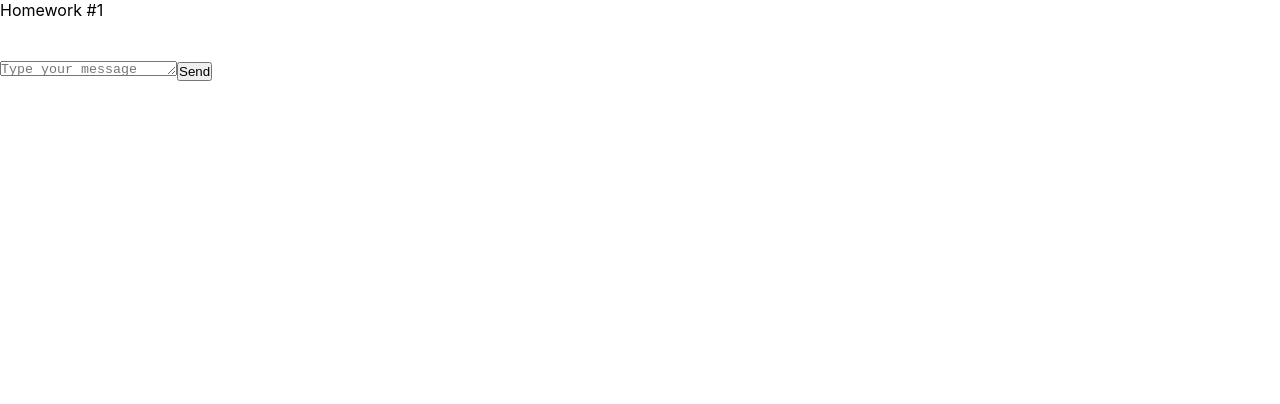
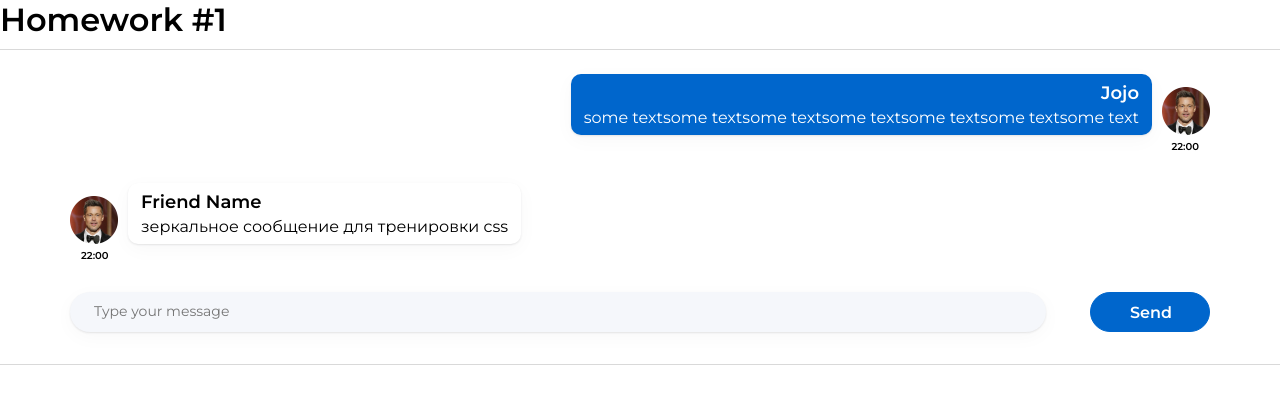
Before and after one commit to Jorjjo/s2-homeworks, a React (Create React App) app: page / in a window 1280 px wide. Shown: the top 404 px of the page. Built offline with nearby package versions, Linux system fonts and the light colour scheme.

Commit message:
hw-1 done

```diff
--- a/public/index.html
+++ b/public/index.html
@@ -1,4 +1,4 @@
-<!DOCTYPE html>
+<!doctype html>
 <html lang="en">
     <head>
         <meta charset="utf-8" />
@@ -10,6 +10,12 @@
             content="Web site created using create-react-app"
         />
         <link rel="apple-touch-icon" href="%PUBLIC_URL%/logo192.png" />
+        <link rel="preconnect" href="https://fonts.googleapis.com" />
+        <link rel="preconnect" href="https://fonts.gstatic.com" crossorigin />
+        <link
+            href="https://fonts.googleapis.com/css2?family=Montserrat:ital,wght@0,100..900;1,100..900&display=swap"
+            rel="stylesheet"
+        />
         <!--
       manifest.json provides metadata used when your web app is installed on a
       user's mobile device or desktop. See https://developers.google.com/web/fundamentals/web-app-manifest/
@@ -38,6 +44,5 @@
 
       To begin the development, run `npm start` or `yarn start`.
       To create a production bundle, use `npm run build` or `yarn build`.
-    -->
-  </body>
+    --></body>
 </html>
--- a/src/index.css
+++ b/src/index.css
@@ -4,17 +4,39 @@
     box-sizing: border-box;
 }
 
+:focus,
+:active {
+    outline: none;
+}
+a:focus,
+a:active {
+    outline: none;
+}
+
+input,
+button,
+textarea {
+    background: transparent;
+    font-family: inherit;
+    font-size: 100%;
+}
+textarea {
+    resize: none;
+}
+
+
 body {
     margin: 0;
-    font-family: -apple-system, BlinkMacSystemFont, 'Segoe UI', 'Roboto',
-    'Oxygen', 'Ubuntu', 'Cantarell', 'Fira Sans', 'Droid Sans',
-    'Helvetica Neue', sans-serif;
+    font-family:
+        -apple-system, BlinkMacSystemFont, 'Segoe UI', 'Roboto', 'Oxygen',
+        'Ubuntu', 'Cantarell', 'Fira Sans', 'Droid Sans', 'Helvetica Neue',
+        sans-serif;
     -webkit-font-smoothing: antialiased;
     -moz-osx-font-smoothing: grayscale;
     box-sizing: border-box;
 }
 
 code {
-    font-family: source-code-pro, Menlo, Monaco, Consolas, 'Courier New',
-    monospace;
+    font-family:
+        source-code-pro, Menlo, Monaco, Consolas, 'Courier New', monospace;
 }
--- a/src/s1-main/App.module.css
+++ b/src/s1-main/App.module.css
@@ -1,11 +1,16 @@
 .App {
     --header_height: 60px;
+    font-family: 'Montserrat', sans-serif;
 }
 
 .hw {
-
+    border-top: 1px solid #d9d9d9;
+    border-bottom: 1px solid #d9d9d9;
+    padding: 24px 70px 32px;
 }
 
 .hwTitle {
-
+    font-size: 32px;
+    font-weight: 600;
+    margin-bottom: 10px;
 }
--- a/src/s2-homeworks/hw01/HW1.tsx
+++ b/src/s2-homeworks/hw01/HW1.tsx
@@ -1,9 +1,9 @@
-import React from 'react'
-import Message from './message/Message'
-import MessageSender from './message-sender/MessageSender'
-import s2 from '../../s1-main/App.module.css'
-import FriendMessage from './friend-message/FriendMessage'
-import avatar from './avatar.png'
+import React from 'react';
+import Message from './message/Message';
+import MessageSender from './message-sender/MessageSender';
+import s2 from '../../s1-main/App.module.css';
+import FriendMessage from './friend-message/FriendMessage';
+import avatar from './avatar.png';
 
 /*
  * 1 - описать тип MessageType
@@ -14,20 +14,24 @@ import avatar from './avatar.png'
  * */
 
 // нужно создать правильный тип вместо any
-export type MessageType = any
+export type MessageType = {
+    id: number;
+    user: { avatar: string; name: string };
+    message: { text: string; time: string };
+};
 
 // структуру объекта не менять
 export const message0: MessageType = {
     id: 0,
     user: {
         avatar: avatar, // можно менять
-        name: 'Some Name',  // можно менять
+        name: 'Jojo', // можно менять
     },
     message: {
         text: 'some textsome textsome textsome textsome textsome textsome text', // можно менять
         time: '22:00', // можно менять
     },
-}
+};
 export const friendMessage0: MessageType = {
     id: 100,
     user: {
@@ -38,7 +42,7 @@ export const friendMessage0: MessageType = {
         text: 'зеркальное сообщение для тренировки css', // можно менять
         time: '22:00', // можно менять
     },
-}
+};
 
 const HW1 = () => {
     return (
@@ -55,7 +59,7 @@ const HW1 = () => {
                 <MessageSender M={Message} />
             </div>
         </div>
-    )
-}
+    );
+};
 
-export default HW1
+export default HW1;
--- a/src/s2-homeworks/hw01/friend-message/FriendMessage.module.css
+++ b/src/s2-homeworks/hw01/friend-message/FriendMessage.module.css
@@ -1,31 +1,62 @@
 .friendMessage {
-
+    margin-bottom: 30px;
 }
 
 .friendImageAndText {
-
+    display: flex;
+    align-items: end;
+    gap: 10px;
 }
 
 .friendImageAndText img {
-
+    width: 48px;
+    height: 48px;
 }
 
 .friendText {
-
+    position: relative;
+    height: fit-content;
+    width: fit-content;
+    padding: 8px 13px;
+    background-color: #fff;
+    border-radius: 10px;
+    box-shadow:
+        0px 5px 20px 0px rgba(29, 33, 38, 0.03),
+        0px 1px 2px 0px rgba(29, 33, 38, 0.1);
 }
 
 .friendText:after {
-
+    /* content: '';
+    display: inline-block;
+    position: absolute;
+    bottom: 0;
+    left: 0;
+    width: 50px;
+    height: 10px;
+    -webkit-transform: skew(-60deg);
+    -moz-transform: skew(-60deg);
+    -o-transform: skew(-60deg);
+    transform: skew(-60deg);
+    z-index: -1;
+    background-color: #fff;
+    box-shadow:
+        0px 5px 20px 0px rgba(29, 33, 38, 0.03),
+        0px 1px 2px 0px rgba(29, 33, 38, 0.1); */
 }
 
 .friendName {
-
+    font-size: 18px;
+    font-weight: 600;
+    margin-bottom: 4px;
 }
 
 .friendMessageText {
-
+    font-family: 'Montserrat', sans-serif;
+    font-size: 16px;
 }
 
 .friendTime {
-
+    margin: 5px 11px;
+    font-size: 10px;
+    font-weight: 600;
 }
--- a/src/s2-homeworks/hw01/friend-message/FriendMessage.tsx
+++ b/src/s2-homeworks/hw01/friend-message/FriendMessage.tsx
@@ -1,8 +1,12 @@
-import React from 'react'
-import s from './FriendMessage.module.css'
+import React from 'react';
+import s from './FriendMessage.module.css';
+import { MessageType } from '../HW1';
 
+export type FriendMessagePropsType = {
+    message: MessageType;
+};
 // создать тип вместо any и отобразить приходящие данные
-const FriendMessage = (props: any) => {
+const FriendMessage = (props: FriendMessagePropsType) => {
     return (
         <div
             id={'hw1-friend-message-' + props.message.id}
@@ -11,26 +15,20 @@ const FriendMessage = (props: any) => {
             <div className={s.friendImageAndText}>
                 <img
                     id={'hw1-friend-avatar-' + props.message.id}
-                    // создаёт студент
-
-                    //
+                    src={props.message.user.avatar}
                 />
                 <div className={s.friendText}>
                     <div
                         id={'hw1-friend-name-' + props.message.id}
                         className={s.friendName}
                     >
-                        {/*создаёт студент*/}
-
-                        {/**/}
+                        {props.message.user.name}
                     </div>
                     <pre
                         id={'hw1-friend-text-' + props.message.id}
                         className={s.friendMessageText}
                     >
-                        {/*создаёт студент*/}
-
-                        {/**/}
+                        {props.message.message.text}
                     </pre>
                 </div>
             </div>
@@ -38,12 +36,10 @@ const FriendMessage = (props: any) => {
                 id={'hw1-friend-time-' + props.message.id}
                 className={s.friendTime}
             >
-                {/*создаёт студент*/}
-
-                {/**/}
+                {props.message.message.time}
             </div>
         </div>
-    )
-}
+    );
+};
 
-export default FriendMessage
+export default FriendMessage;
--- a/src/s2-homeworks/hw01/message-sender/MessageSender.module.css
+++ b/src/s2-homeworks/hw01/message-sender/MessageSender.module.css
@@ -1,18 +1,41 @@
 .sendForm {
-
+    display: flex;
+    justify-content: space-between;
+    gap: 20px;
 }
 
 .textarea {
-
+    max-width: 976px;
+    width: 100%;
+    min-height: 40px;
+    padding: 12px 24px 11px;
+    line-height: 100%;
+    font-size: 14px;
+    border-radius: 20px;
+    background-color: #f5f7fb;
+    border: 0;
+    box-shadow:
+        0px 5px 20px 0px rgba(29, 33, 38, 0.03),
+        0px 1px 2px 0px rgba(29, 33, 38, 0.1);
 }
 
 .button {
-
+    width: 120px;
+    padding: 8px 39px;
+    background-color: #0066cc;
+    border-radius: 20px;
+    border: 1px solid #0066cc;
+    color: #fff;
+    font-size: 16px;
+    font-weight: 600;
+    cursor: pointer;
 }
 
 .button:hover {
-
+    background-color: #fff;
+    color: #0066cc;
 }
 .button:active {
-
+    background-color: #004991;
+    color: #fff;
 }
--- a/src/s2-homeworks/hw01/message/Message.module.css
+++ b/src/s2-homeworks/hw01/message/Message.module.css
@@ -1,31 +1,65 @@
 .message {
-
+    margin-bottom: 30px;
 }
 
 .imageAndText {
-
+    display: flex;
+    flex-direction: row-reverse;
+    align-items: end;
+    gap: 10px;
 }
 
 .imageAndText img {
-
+    width: 48px;
+    height: 48px;
 }
 
 .text {
-
+    z-index: 1000;
+    position: relative;
+    height: fit-content;
+    width: fit-content;
+    text-align: end;
+    padding: 8px 13px;
+    background-color: #0066cc;
+    border-radius: 10px;
+    box-shadow:
+        0px 5px 20px 0px rgba(29, 33, 38, 0.03),
+        0px 1px 2px 0px rgba(29, 33, 38, 0.1);
 }
 
 .text:after {
-
+    /* content: '';
+    display: inline-block;
+    position: absolute;
+    bottom: 0;
+    right: -8px;
+    width: 50px;
+    height: 10px;
+    -webkit-transform: skew(60deg);
+    -moz-transform: skew(60deg);
+    -o-transform: skew(60deg);
+    transform: skew(60deg);
+    z-index: 1;
+    background-color: #0066cc; */
 }
 
 .name {
-
+    color: #fff;
+    font-size: 18px;
+    font-weight: 600;
+    margin-bottom: 4px;
 }
 
 .messageText {
-
+    font-family: 'Montserrat', sans-serif;
+    font-size: 16px;
+    color: #fff;
 }
 
 .time {
-
+    text-align: end;
+    margin: 5px 11px;
+    font-size: 10px;
+    font-weight: 600;
 }
--- a/src/s2-homeworks/hw01/message/Message.tsx
+++ b/src/s2-homeworks/hw01/message/Message.tsx
@@ -1,22 +1,21 @@
 import React from 'react';
 import s from './Message.module.css';
+import { MessageType } from '../HW1';
 
 // нужно создать правильный тип вместо any
-export type MessagePropsType = any;
+export type MessagePropsType = {
+    message: MessageType;
+};
 
 // нужно отобразить приходящие данные
 const Message = (props: MessagePropsType) => {
     return (
         <div id={'hw1-message-' + props.message.id} className={s.message}>
             <div className={s.imageAndText}>
-                <img
-                    id={'hw1-avatar-' + props.message.id}
-                    // создаёт студент
-
-                    //
-                />
+                <img id={'hw1-avatar-' + props.message.id} src={props.message.user.avatar} />
                 <div className={s.text}>
                     <div id={'hw1-name-' + props.message.id} className={s.name}>
+                        {props.message.user.name}
                         {/*создаёт студент*/}
 
                         {/**/}
@@ -25,6 +24,7 @@ const Message = (props: MessagePropsType) => {
                         id={'hw1-text-' + props.message.id}
                         className={s.messageText}
                     >
+                        {props.message.message.text}
                         {/*создаёт студент*/}
 
                         {/**/}
@@ -32,6 +32,7 @@ const Message = (props: MessagePropsType) => {
                 </div>
             </div>
             <div id={'hw1-time-' + props.message.id} className={s.time}>
+                {props.message.message.time}
                 {/*создаёт студент*/}
 
                 {/**/}
```
Lines whose indentation alone changed are shown as unchanged.
